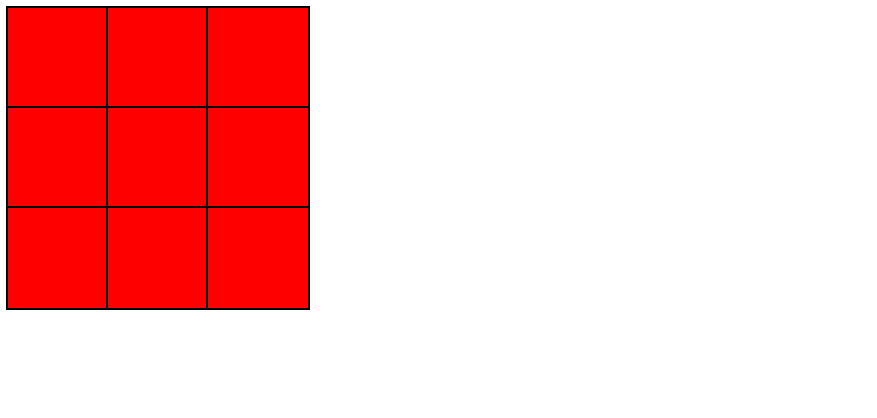
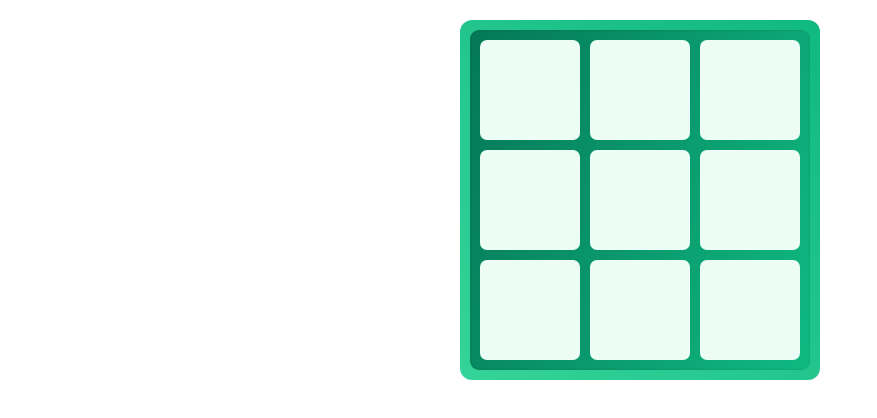
Before and after one commit to IncredibleRacoon/OdinLog, a plain HTML site: page odinProjects/ticTacToe/index.html in a window 1280 px wide. Shown: the whole page, without its empty margins (0-877 px from the left). Drawn offline with Linux system fonts and the light colour scheme.

Commit message:
Add grid styling

```diff
--- a/odinProjects/ticTacToe/index.html
+++ b/odinProjects/ticTacToe/index.html
@@ -10,7 +10,7 @@
 </head>
 <body onload="startFunction()">
 
-    <div>
+    <div id="gameBoardContainer">
         <div class="row">
             <div class="square" onclick="onclickPlacing(0)"></div>
             <div class="square" onclick="onclickPlacing(1)"></div>
--- a/odinProjects/ticTacToe/style.css
+++ b/odinProjects/ticTacToe/style.css
@@ -5,12 +5,43 @@
 .square {
     height: 100px;
     width: 100px;
-    background-color: red;
-    outline: 2px solid black;
-    color: black;
+    background-color: #ecfdf5;
+    color: #10b981;
     display: flex;
     text-align: center;
     font-size: 500%;
     justify-content: center;
     align-items: center;
+    border-radius: 7px;
+    margin: 5px;
 }
+
+body {
+    font-family: -apple-system, BlinkMacSystemFont, "Segoe UI", Roboto, Helvetica, Arial, sans-serif, "Apple Color Emoji", "Segoe UI Emoji", "Segoe UI Symbol";
+    background-color: white;
+}
+
+#gameBoardContainer {
+    background: linear-gradient(110deg, #047857, #10b981);
+    height: fit-content;
+    width: fit-content;
+    padding: 5px;
+    border-radius: 9px;
+    position: relative;
+    -webkit-box-shadow: inset 0px 0px 12px -3px #000000;
+    box-shadow: inset 0px 0px 4px -3px #000000;
+    margin: auto;
+    margin-top: 30px;
+}
+#gameBoardContainer::after {
+    position: absolute;
+    content: "";
+    width: calc(100% + 20px);
+    height: calc(100% + 20px);
+
+    top: -10px;
+    left: -10px;
+    z-index: -1;
+    border-radius: 12px;
+    background: linear-gradient(45deg, #34d399, #10b981);
+}
```
